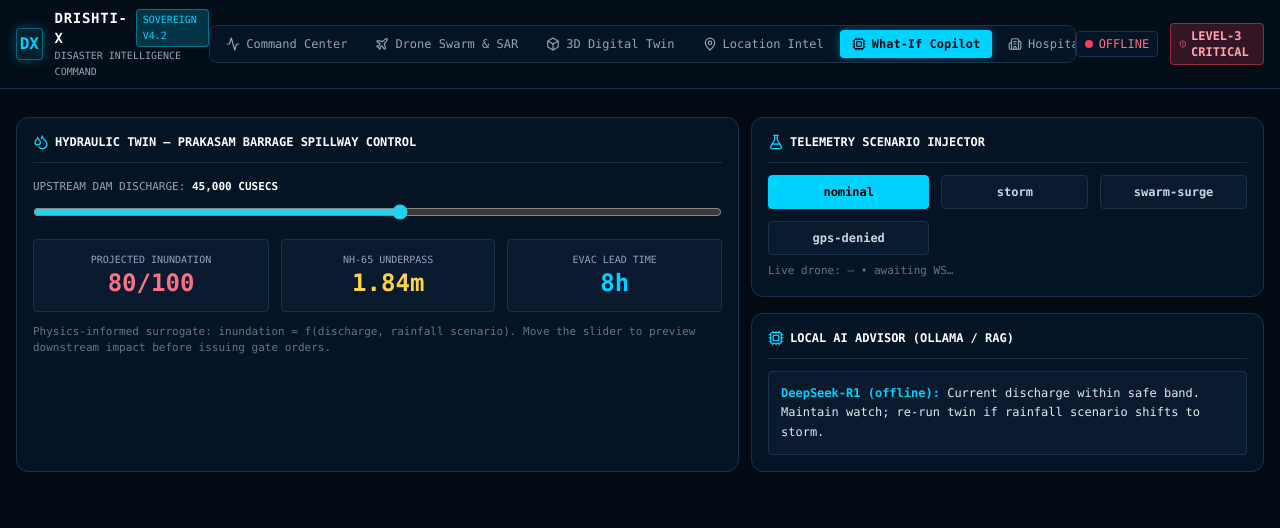
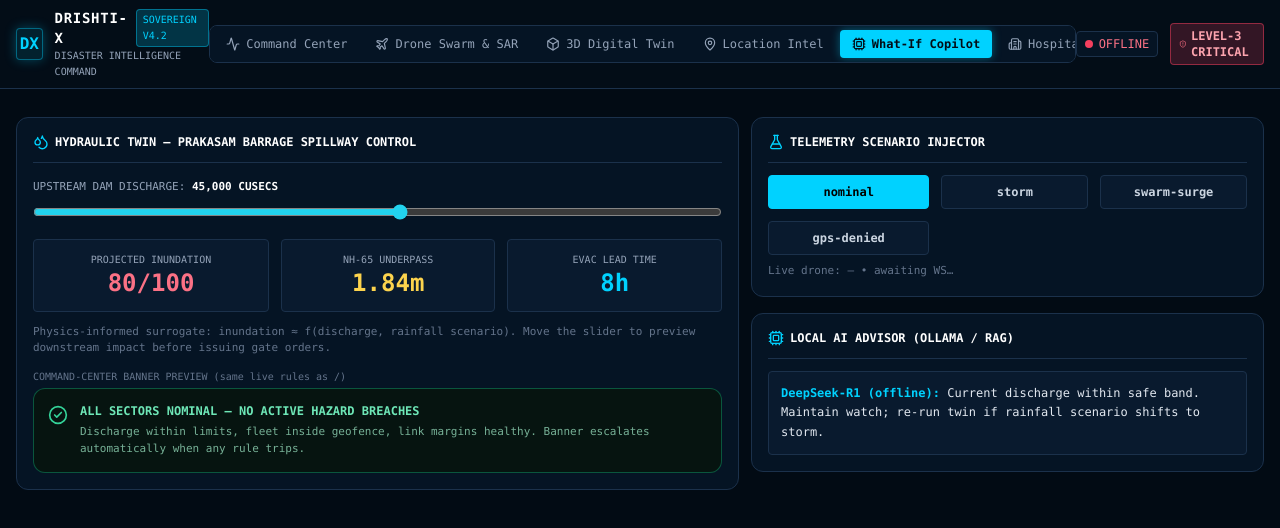
Before and after one commit to hemanthhemanth1834-bit/drishti-ai-command-center, a Next.js app: page /simulation in a window 1280 px wide. Shown: the top 528 px of the page. Built offline with nearby package versions, Linux system fonts and the light colour scheme; no server answers.

Commit message:
feat: live rule-driven hazard banner with shared ops store across routes

```diff
--- a/src/app/page.tsx
+++ b/src/app/page.tsx
@@ -4,10 +4,13 @@ import { useState } from 'react';
 import dynamic from 'next/dynamic';
 import Navbar from '@/components/layout/Navbar';
 import GeofenceBreachModal from '@/components/alerts/GeofenceBreachModal';
+import AlertBanner from '@/components/alerts/AlertBanner';
 import { useTelemetrySocket } from '@/hooks/useTelemetrySocket';
+import { useOps, setOps, ackAlert } from '@/store/opsStore';
+import { evaluateAlerts } from '@/utils/alertRules';
+import { checkGeofenceBreach } from '@/utils/geofenceDetection';
 import { setScenario } from '@/utils/apiClient';
 import {
-  AlertTriangle,
   Activity,
   Radio,
   Compass,
@@ -28,16 +31,26 @@ const SCENARIOS = ['nominal', 'storm', 'swarm-surge', 'gps-denied'];
 export default function MasterCommandCenter() {
   const { packets: telemetryLogs, live, connected: wsConnected } =
     useTelemetrySocket();
+  const ops = useOps();
+  const scenario = ops.scenario;
   const [activeTab, setActiveTab] = useState<'3D' | 'RADAR'>('3D');
-  const [scenario, setScenarioState] = useState('nominal');
   const [notice, setNotice] = useState('');
 
   const lat = live?.lat ?? 17.385;
   const lon = live?.lon ?? 78.4867;
   const alt = live?.alt_m ?? 120;
 
+  const alerts = evaluateAlerts({
+    scenario,
+    spillwayK: ops.spillwayK,
+    batteryPct: live?.battery_pct,
+    signalPct: live?.signal_pct,
+    geofenceBreach: checkGeofenceBreach({ lat, lon }),
+    droneId: live?.drone_id,
+  });
+
   async function changeScenario(s: string) {
-    setScenarioState(s);
+    setOps({ scenario: s, acked: [] });
     try {
       await setScenario(s);
       setNotice(`scenario → ${s}`);
@@ -148,20 +161,8 @@ export default function MasterCommandCenter() {
             </div>
           </div>
 
-          {/* Breaches & Tactical Warning Banner */}
-          <div className="bg-[#140608] border border-rose-500/40 p-3.5 rounded-xl flex items-start gap-3">
-            <AlertTriangle className="w-5 h-5 text-rose-400 shrink-0 mt-0.5 animate-bounce" />
-            <div>
-              <div className="text-xs font-bold text-rose-300">
-                CRITICAL HAZARD BREACH: PRAKASAM BARRAGE DISCHARGE EXCEEDED 45,000 CUSECS
-              </div>
-              <div className="text-[11px] text-rose-200/80 mt-1 leading-relaxed">
-                NH-65 Underpass submerged at 1.85m depth. All ground traffic diverted to
-                elevated Bypass Route B. Evacuee transit buses PB-08 and PB-11 en route to
-                City Sports Complex.
-              </div>
-            </div>
-          </div>
+          {/* Live rule-driven hazard banner */}
+          <AlertBanner alerts={alerts} acked={ops.acked} onAck={ackAlert} />
         </section>
 
         {/* Right Column: Live Telemetry & AI Decision Recommendations (5 Cols) */}
--- a/src/app/simulation/page.tsx
+++ b/src/app/simulation/page.tsx
@@ -3,6 +3,10 @@
 import { useState } from 'react';
 import Navbar from '@/components/layout/Navbar';
 import { useTelemetrySocket } from '@/hooks/useTelemetrySocket';
+import { useOps, setOps } from '@/store/opsStore';
+import { evaluateAlerts } from '@/utils/alertRules';
+import AlertBanner from '@/components/alerts/AlertBanner';
+import { ackAlert } from '@/store/opsStore';
 import { setScenario } from '@/utils/apiClient';
 import { Cpu, Droplets, FlaskConical } from 'lucide-react';
 
@@ -10,14 +14,22 @@ const SCENARIOS = ['nominal', 'storm', 'swarm-surge', 'gps-denied'] as const;
 
 export default function SimulationPage() {
   const { live, connected } = useTelemetrySocket();
-  const [scenario, setScenarioState] = useState<string>('nominal');
-  const [spillway, setSpillway] = useState(45); // thousand cusecs
+  const ops = useOps();
+  const scenario = ops.scenario;
+  const spillway = ops.spillwayK;
+  const setSpillway = (v: number) => setOps({ spillwayK: v });
   const [msg, setMsg] = useState('');
 
   const inundation = Math.min(100, Math.round(30 + spillway * 1.1 + (scenario === 'storm' ? 18 : 0)));
 
+  const previewBreach = evaluateAlerts({
+    scenario,
+    spillwayK: spillway,
+    geofenceBreach: false,
+  });
+
   async function applyScenario(s: string) {
-    setScenarioState(s);
+    setOps({ scenario: s, acked: [] });
     try {
       await setScenario(s);
       setMsg(`backend scenario → ${s}`);
@@ -70,6 +82,12 @@ export default function SimulationPage() {
             Physics-informed surrogate: inundation ≈ f(discharge, rainfall scenario). Move the
             slider to preview downstream impact before issuing gate orders.
           </p>
+          <div className="mt-3">
+            <div className="text-[10px] text-slate-500 mb-1">
+              COMMAND-CENTER BANNER PREVIEW (same live rules as /)
+            </div>
+            <AlertBanner alerts={previewBreach} acked={ops.acked} onAck={ackAlert} />
+          </div>
         </section>
 
         <section className="lg:col-span-5 flex flex-col gap-4">
--- /dev/null
+++ b/src/components/alerts/AlertBanner.tsx
@@ -0,0 +1,84 @@
+'use client';
+import { AlertTriangle, CheckCircle2, X } from 'lucide-react';
+import type { Alert } from '@/utils/alertRules';
+
+type Props = {
+  alerts: Alert[];
+  acked: string[];
+  onAck: (id: string) => void;
+  extraCount?: number;
+};
+
+const STYLES = {
+  critical: {
+    box: 'bg-[#140608] border-rose-500/40',
+    title: 'text-rose-300',
+    body: 'text-rose-200/80',
+    icon: 'text-rose-400',
+  },
+  warning: {
+    box: 'bg-[#141006] border-amber-500/40',
+    title: 'text-amber-300',
+    body: 'text-amber-200/80',
+    icon: 'text-amber-400',
+  },
+  info: {
+    box: 'bg-[#061410] border-emerald-500/40',
+    title: 'text-emerald-300',
+    body: 'text-emerald-200/80',
+    icon: 'text-emerald-400',
+  },
+} as const;
+
+/** Live rule-driven banner: top unacknowledged alert, or the all-clear strip. */
+export default function AlertBanner({ alerts, acked, onAck, extraCount = 0 }: Props) {
+  const active = alerts.filter((a) => !acked.includes(a.id));
+
+  if (active.length === 0) {
+    return (
+      <div className="bg-[#061410] border border-emerald-500/40 p-3.5 rounded-xl flex items-start gap-3">
+        <CheckCircle2 className="w-5 h-5 text-emerald-400 shrink-0 mt-0.5" />
+        <div>
+          <div className="text-xs font-bold text-emerald-300">
+            ALL SECTORS NOMINAL — NO ACTIVE HAZARD BREACHES
+          </div>
+          <div className="text-[11px] text-emerald-200/70 mt-1 leading-relaxed">
+            Discharge within limits, fleet inside geofence, link margins healthy. Banner
+            escalates automatically when any rule trips.
+          </div>
+        </div>
+      </div>
+    );
+  }
+
+  const top = active[0];
+  const s = STYLES[top.level];
+  return (
+    <div className={`${s.box} border p-3.5 rounded-xl flex items-start gap-3`}>
+      <AlertTriangle
+        className={`w-5 h-5 ${s.icon} shrink-0 mt-0.5 ${
+          top.level === 'critical' ? 'animate-bounce' : ''
+        }`}
+      />
+      <div className="flex-1">
+        <div className={`text-xs font-bold ${s.title}`}>
+          {top.title}
+          {active.length > 1 && (
+            <span className="ml-2 font-normal opacity-80">+{active.length - 1} more</span>
+          )}
+          {extraCount > 0 && (
+            <span className="ml-2 font-normal opacity-60">({extraCount} acknowledged)</span>
+          )}
+        </div>
+        <div className={`text-[11px] ${s.body} mt-1 leading-relaxed`}>{top.detail}</div>
+      </div>
+      <button
+        onClick={() => onAck(top.id)}
+        title="Acknowledge alert"
+        className="shrink-0 p-1 rounded border border-current opacity-60 hover:opacity-100"
+      >
+        <X className="w-3.5 h-3.5" />
+      </button>
+    </div>
+  );
+}
--- /dev/null
+++ b/src/store/opsStore.ts
@@ -0,0 +1,42 @@
+'use client';
+import { useSyncExternalStore } from 'react';
+
+/** Shared ops state (scenario + spillway) so every route reacts to the same truth. */
+export type OpsState = {
+  scenario: string;
+  /** Spillway discharge in thousand cusecs. */
+  spillwayK: number;
+  /** Acknowledged alert ids (session-scoped). */
+  acked: string[];
+};
+
+let state: OpsState = { scenario: 'nominal', spillwayK: 45, acked: [] };
+const listeners = new Set<() => void>();
+
+function emit() {
+  listeners.forEach((l) => l());
+}
+
+export function getOps(): OpsState {
+  return state;
+}
+
+export function setOps(patch: Partial<OpsState>) {
+  state = { ...state, ...patch };
+  emit();
+}
+
+export function ackAlert(id: string) {
+  if (!state.acked.includes(id)) setOps({ acked: [...state.acked, id] });
+}
+
+function subscribe(fn: () => void) {
+  listeners.add(fn);
+  return () => {
+    listeners.delete(fn);
+  };
+}
+
+export function useOps(): OpsState {
+  return useSyncExternalStore(subscribe, getOps, getOps);
+}
--- /dev/null
+++ b/src/utils/alertRules.ts
@@ -0,0 +1,94 @@
+/** Pure rule engine for live hazard alerts. No React — testable anywhere. */
+
+export type AlertLevel = 'critical' | 'warning' | 'info';
+
+export type Alert = {
+  id: string;
+  level: AlertLevel;
+  title: string;
+  detail: string;
+};
+
+export type AlertInput = {
+  scenario: string;
+  /** Spillway discharge in thousand cusecs (shared sim state). */
+  spillwayK: number;
+  batteryPct?: number;
+  signalPct?: number;
+  geofenceBreach: boolean;
+  droneId?: string;
+};
+
+/** 45,000 cusecs is the Prakasam Barrage critical-discharge threshold. */
+export const DISCHARGE_LIMIT_K = 45;
+
+export function evaluateAlerts(inp: AlertInput): Alert[] {
+  const alerts: Alert[] = [];
+
+  if (inp.spillwayK > DISCHARGE_LIMIT_K) {
+    alerts.push({
+      id: 'barrage-discharge',
+      level: 'critical',
+      title: `CRITICAL HAZARD BREACH: PRAKASAM BARRAGE DISCHARGE EXCEEDED ${DISCHARGE_LIMIT_K},000 CUSECS`,
+      detail:
+        `Live discharge at ${inp.spillwayK.toLocaleString()},000 cusecs. ` +
+        `NH-65 Underpass submerged at ${(inp.spillwayK * 0.041).toFixed(2)}m depth. ` +
+        `All ground traffic diverted to elevated Bypass Route B. Evacuee transit buses ` +
+        `PB-08 and PB-11 en route to City Sports Complex.`,
+    });
+  }
+
+  if (inp.geofenceBreach) {
+    alerts.push({
+      id: 'geofence-breach',
+      level: 'critical',
+      title: `GEOFENCE BREACH: ${inp.droneId ?? 'UNIT'} OUTSIDE HYDERABAD OPS POLYGON`,
+      detail:
+        'Unit has exited the authorized operations polygon. Acknowledge to stand down the ' +
+        '20-second Return-To-Home fail-safe, or steer the unit back inside the boundary.',
+    });
+  }
+
+  if (inp.scenario === 'storm') {
+    alerts.push({
+      id: 'storm-cell',
+      level: 'critical',
+      title: 'STORM CELL ACTIVE: TELEMETRY DEGRADED — EXPECT ALTITUDE NOISE ±120m',
+      detail:
+        'Backend scenario injector is running storm physics. Battery drain 4× nominal, ' +
+        'link margin reduced. Hold all air-drop actuations until the cell passes.',
+    });
+  }
+
+  if (inp.scenario === 'gps-denied') {
+    alerts.push({
+      id: 'gps-denied',
+      level: 'warning',
+      title: 'GPS-DENIED ops: FLEET ON DEAD-RECKONING',
+      detail:
+        'Satellite fix lost — units navigate on inertial dead-reckoning. Position drift ' +
+        'accumulates over time; keep sorties short and within visual range of spotters.',
+    });
+  }
+
+  if (inp.batteryPct !== undefined && inp.batteryPct < 20) {
+    alerts.push({
+      id: 'low-battery',
+      level: 'warning',
+      title: `LOW BATTERY: ${inp.droneId ?? 'UNIT'} AT ${inp.batteryPct.toFixed(0)}%`,
+      detail: 'Below 20% reserve. Recall unit or commit to nearest recovery pad now.',
+    });
+  }
+
+  if (inp.signalPct !== undefined && inp.signalPct < 30) {
+    alerts.push({
+      id: 'weak-link',
+      level: 'warning',
+      title: `WEAK MESH LINK: ${inp.droneId ?? 'UNIT'} AT ${inp.signalPct.toFixed(0)}% SIGNAL`,
+      detail: 'Packet loss likely. Elevate LoRa relay drone or close distance to the gateway.',
+    });
+  }
+
+  const rank: Record<AlertLevel, number> = { critical: 0, warning: 1, info: 2 };
+  return alerts.sort((a, b) => rank[a.level] - rank[b.level]);
+}
```
